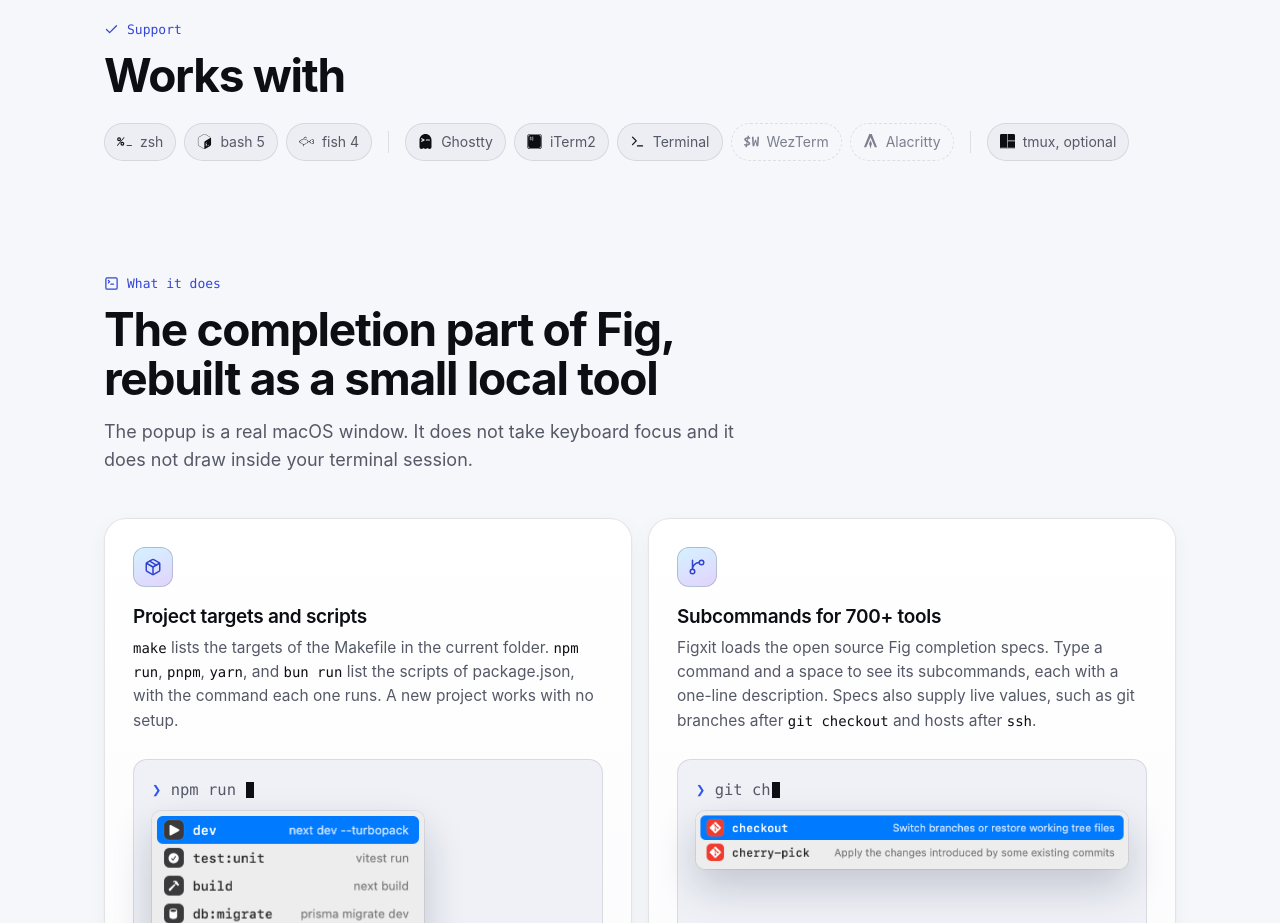
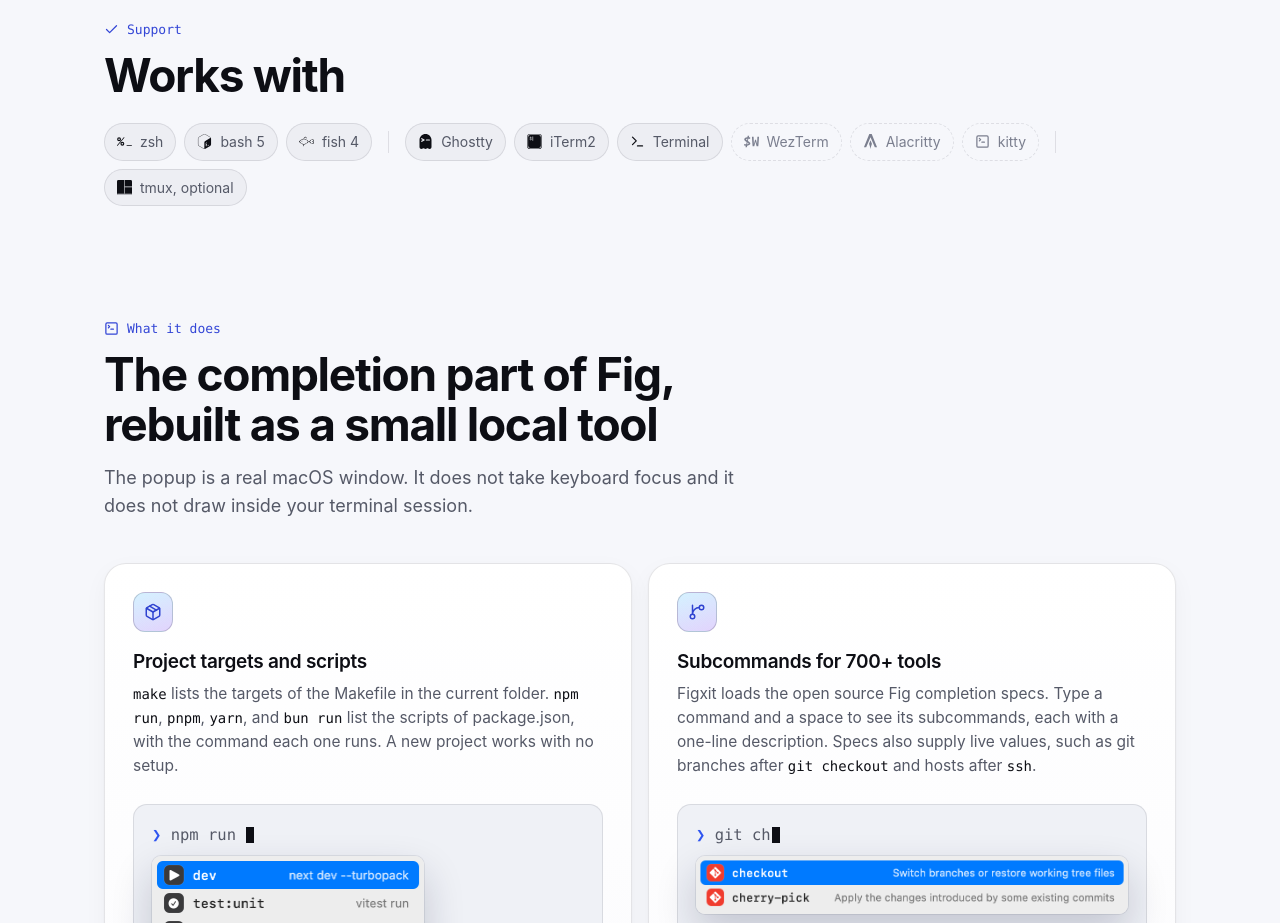
Before and after one commit to en3sis/figxit, a plain HTML site: page docs/index.html in a window 1280 px wide. Shown: the part 1200-2123 px from the top of the page. Drawn offline with Linux system fonts and the light colour scheme; a web font is replaced by a local one.

Commit message:
Site: kitty in the untested terminals

```diff
--- a/docs/index.html
+++ b/docs/index.html
@@ -586,6 +586,7 @@ footer a { color: var(--muted); }
       <span><svg class="icon"><use href="#i-terminal"/></svg>Terminal</span>
       <span class="untested" tabindex="0" data-tip="Not tested yet without tmux. In tmux, each terminal app works."><svg class="icon solid"><use href="#b-wezterm"/></svg>WezTerm</span>
       <span class="untested" tabindex="0" data-tip="Not tested yet without tmux. In tmux, each terminal app works."><svg class="icon solid"><use href="#b-alacritty"/></svg>Alacritty</span>
+      <span class="untested" tabindex="0" data-tip="Not tested yet without tmux. In tmux, each terminal app works."><svg class="icon"><use href="#i-square-terminal"/></svg>kitty</span>
       <i></i>
       <span><svg class="icon solid"><use href="#b-tmux"/></svg>tmux, optional</span>
     </div>
```
